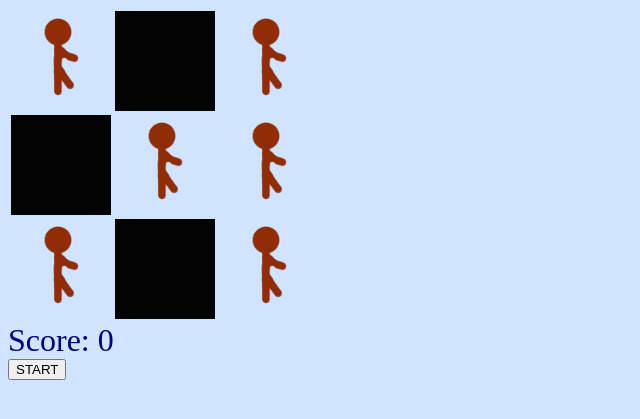
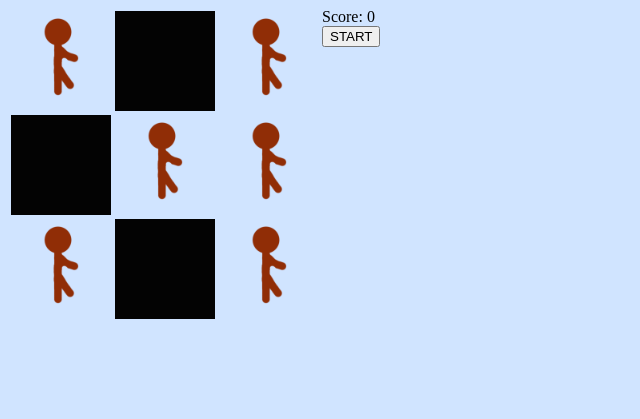
Before and after one commit to jmardjuki/spiderweb, a PHP site: page /main.html in a window 1280 px wide. Shown: the top 419 px of the page, without its empty margins (0-640 px from the left). Run offline with PHP 8.4, Linux system fonts and the light colour scheme; some libraries are stand-ins or nearby versions.

Commit message:
Fixed minor issue regarding layout

```diff
--- a/main.html
+++ b/main.html
@@ -10,7 +10,7 @@
 				<table>
 					<tr>
 						<td>
-							<img src="base.png" class="whack" id="w0" onclick="hitFunction()"/>
+							<img src="base.png" class="whack" id="w0"/>
 						</td>
 						<td>
 							<img src="base.png" class="whack" id="w1"/>
@@ -47,8 +47,8 @@
 				<span class="score">Score: </span><span class="score" id="scoreCalc">0</span>
 			</div>
 		</div>
-		<div>
+		<div id="startDiv">
 			<button onclick="startFunction()"> START </button>
-		<div>
+		</div>
 	</body>
 </html>
--- a/stylesheet.css
+++ b/stylesheet.css
@@ -1,28 +1,24 @@
 body {
     background-color: #d0e4ff;
 }
-.all{
-	display: inline-block;
-	width: 100%
-}
-.holes {
-	display: inline;
+
+#holes {
 	vertical-align: top;
 	width: auto;
 	float: left;
 }
 
-.score {
+#score {
 	color: #00008A;
 	font-size: 32;
 }
-.scoreDiv {
-	display: inline;
+#scoreDiv {
+	display: inline-block;
 	vertical-align: top;
 	width: auto;
-	float: left;
 }
-
+#startDiv{
+}
 img {
 	width: 100px;
 	height: 100px;
```
